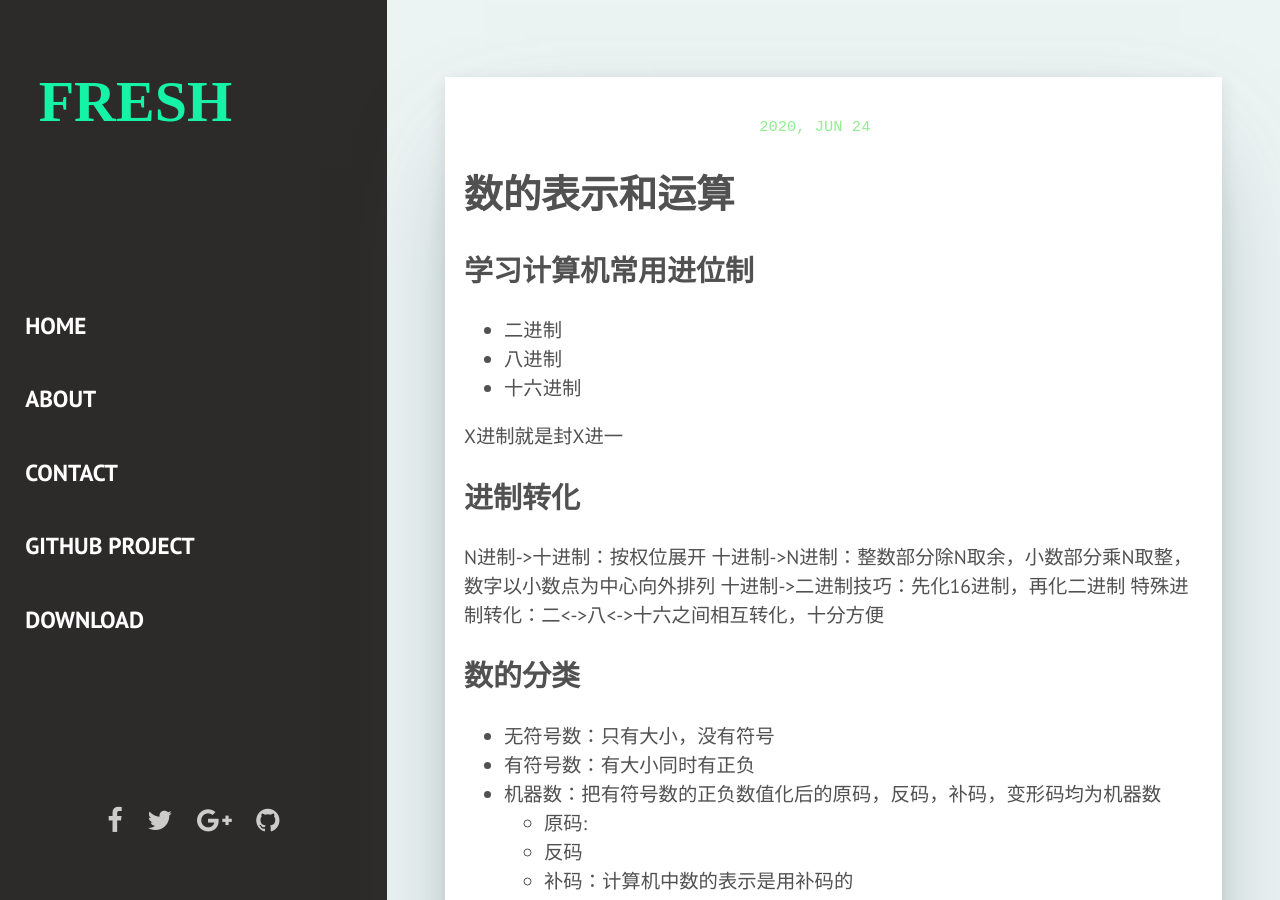
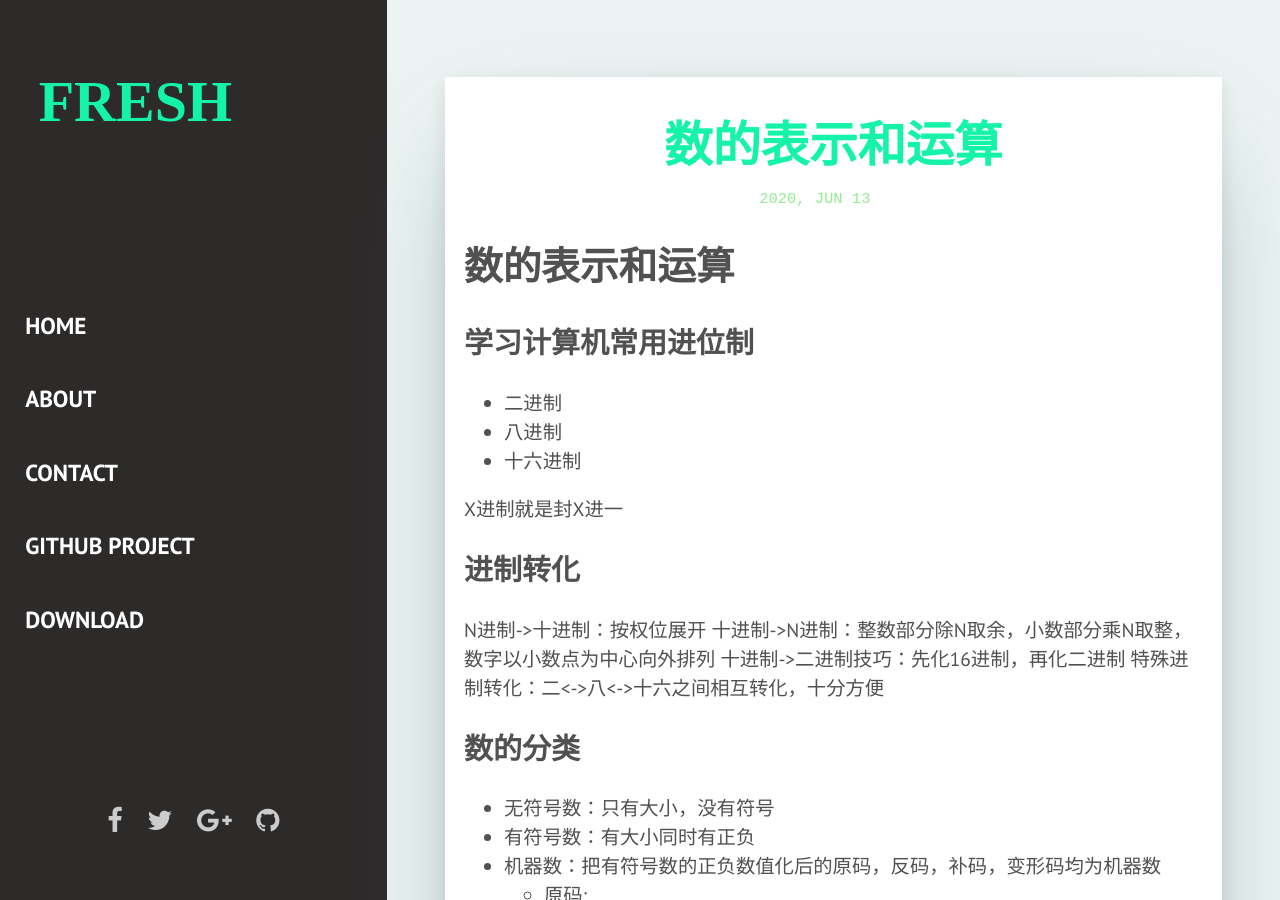
Before and after one commit to djsfpe/djsfpe.girhub.io, a Jekyll site: the page built from _posts/2020-06-14-number.md, in a window 1280 px wide and 900 px high. Built offline with Jekyll 4.4.1, drawn with Linux system fonts in a browser that asks for light colours; some web fonts are replaced; our own code applies the rules of GitHub Pages for plain Markdown files; part of the change alters nothing that is shown.

```diff
--- a/_posts/2020-06-14-number.md
+++ b/_posts/2020-06-14-number.md
@@ -1,7 +1,7 @@
 ---
 layout: post
 title: "数的表示和运算"
-date：2020-06-14 00:00:00 +0800
+date: 2020-06-14 00:00:00 +0800
 description:
 ---
 
```
